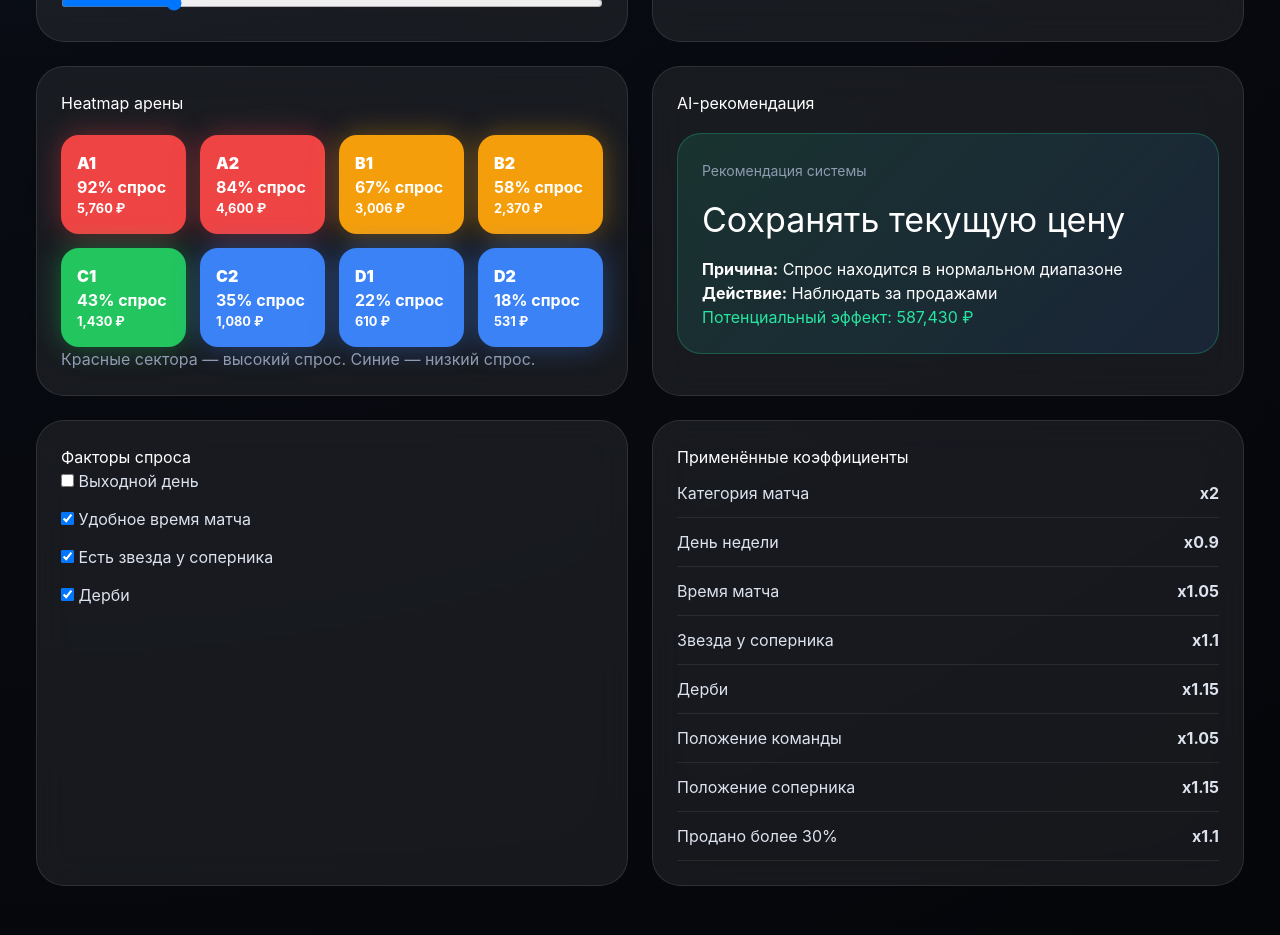
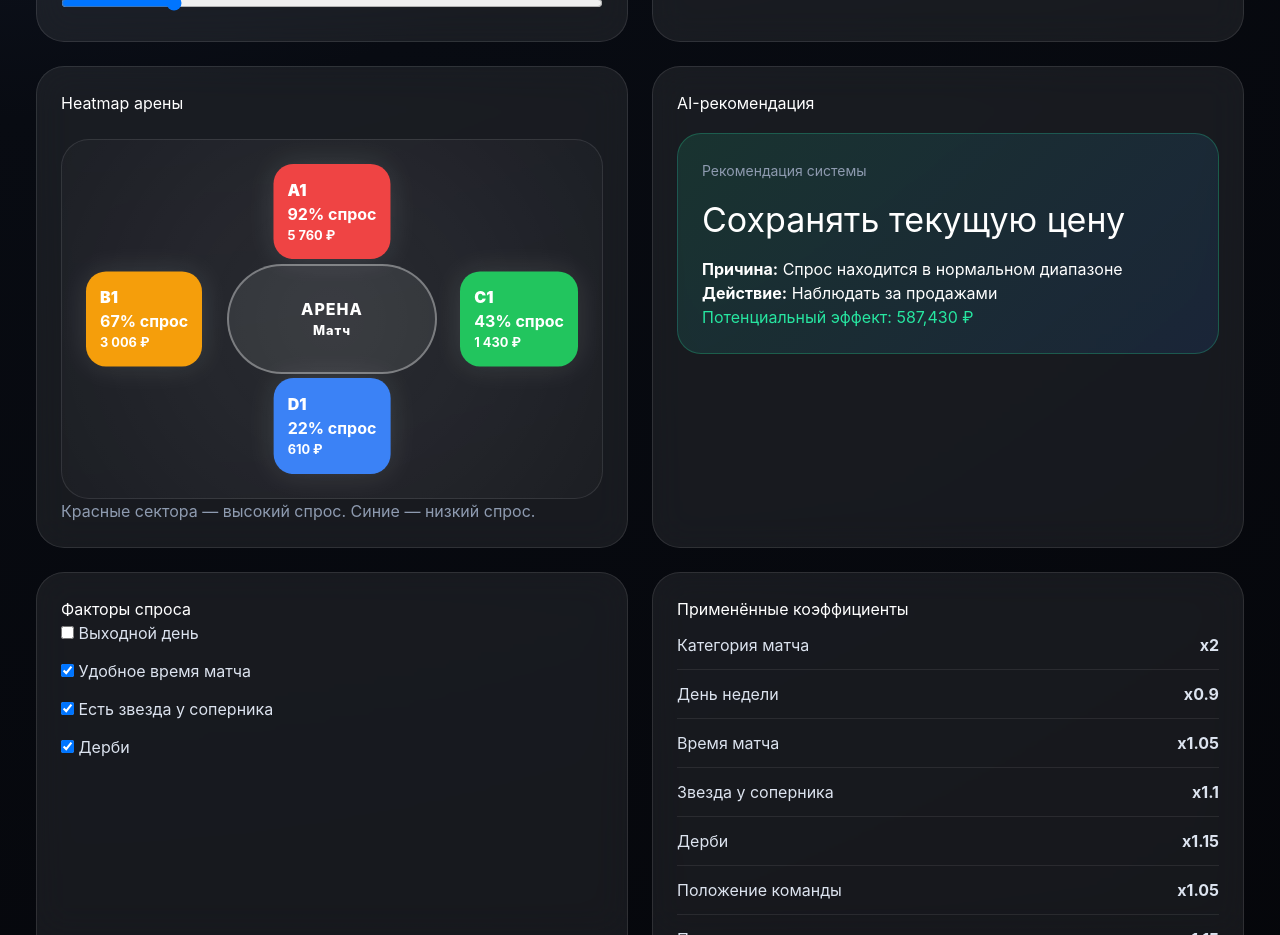
Before and after one commit to zhxvzh9vs2-arch/pricing-demo, a Next.js app: page / in a window 1280 px wide. Shown: the part 980-1915 px from the top of the page. Built offline with nearby package versions, Linux system fonts and the light colour scheme.

Commit message:
Update page.tsx

```diff
--- a/app/page.tsx
+++ b/app/page.tsx
@@ -232,35 +232,60 @@ export default function Home() {
         <div style={styles.panel}>
           <h3>Heatmap арены</h3>
 
-          <div style={styles.arena}>
-            {сектораАрены.map((sector) => {
-              const цвет =
-                sector.demand > 80
-                  ? "#ef4444"
-                  : sector.demand > 55
-                  ? "#f59e0b"
-                  : sector.demand > 35
-                  ? "#22c55e"
-                  : "#3b82f6";
+          <div style={styles.arenaMap}>
+  <div
+    style={{
+      ...styles.arenaSector,
+      ...styles.topSector,
+      background: "#ef4444",
+    }}
+  >
+    <b>A1</b>
+    <span>92% спрос</span>
+    <small>5 760 ₽</small>
+  </div>
 
-              const цена = Math.round(sector.base * (1 + sector.demand / 100));
+  <div
+    style={{
+      ...styles.arenaSector,
+      ...styles.leftSector,
+      background: "#f59e0b",
+    }}
+  >
+    <b>B1</b>
+    <span>67% спрос</span>
+    <small>3 006 ₽</small>
+  </div>
 
-              return (
-                <div
-                  key={sector.name}
-                  style={{
-                    ...styles.sector,
-                    background: цвет,
-                    boxShadow: `0 0 28px ${цвет}66`,
-                  }}
-                >
-                  <b>{sector.name}</b>
-                  <span>{sector.demand}% спрос</span>
-                  <small>{цена.toLocaleString()} ₽</small>
-                </div>
-              );
-            })}
-          </div>
+  <div style={styles.ice}>
+    <span>АРЕНА</span>
+    <small>Матч</small>
+  </div>
+
+  <div
+    style={{
+      ...styles.arenaSector,
+      ...styles.rightSector,
+      background: "#22c55e",
+    }}
+  >
+    <b>C1</b>
+    <span>43% спрос</span>
+    <small>1 430 ₽</small>
+  </div>
+
+  <div
+    style={{
+      ...styles.arenaSector,
+      ...styles.bottomSector,
+      background: "#3b82f6",
+    }}
+  >
+    <b>D1</b>
+    <span>22% спрос</span>
+    <small>610 ₽</small>
+  </div>
+</div>
 
           <p style={styles.hint}>
             Красные сектора — высокий спрос. Синие — низкий спрос.
@@ -547,7 +572,73 @@ const styles: any = {
   aiTitle: {
     fontSize: 34,
     margin: "12px 0",
-  },
+  },arenaMap: {
+  position: "relative",
+  height: 360,
+  marginTop: 24,
+  borderRadius: 28,
+  background:
+    "radial-gradient(circle, rgba(255,255,255,0.08), rgba(255,255,255,0.02))",
+  border: "1px solid rgba(255,255,255,0.1)",
+  overflow: "hidden",
+},
+
+ice: {
+  position: "absolute",
+  left: "50%",
+  top: "50%",
+  transform: "translate(-50%, -50%)",
+  width: 210,
+  height: 110,
+  borderRadius: 60,
+  border: "2px solid rgba(255,255,255,0.35)",
+  background: "rgba(255,255,255,0.08)",
+  display: "flex",
+  flexDirection: "column",
+  alignItems: "center",
+  justifyContent: "center",
+  color: "#fff",
+  fontWeight: 800,
+  letterSpacing: "1px",
+},
+
+arenaSector: {
+  position: "absolute",
+  padding: 14,
+  borderRadius: 20,
+  minWidth: 115,
+  minHeight: 72,
+  display: "flex",
+  flexDirection: "column",
+  justifyContent: "space-between",
+  color: "#fff",
+  fontWeight: 700,
+  boxShadow: "0 0 30px rgba(255,255,255,0.12)",
+},
+
+topSector: {
+  left: "50%",
+  top: 24,
+  transform: "translateX(-50%)",
+},
+
+bottomSector: {
+  left: "50%",
+  bottom: 24,
+  transform: "translateX(-50%)",
+},
+
+leftSector: {
+  left: 24,
+  top: "50%",
+  transform: "translateY(-50%)",
+},
+
+rightSector: {
+  right: 24,
+  top: "50%",
+  transform: "translateY(-50%)",
+},
   check: {
     display: "block",
     marginBottom: 14,
```
